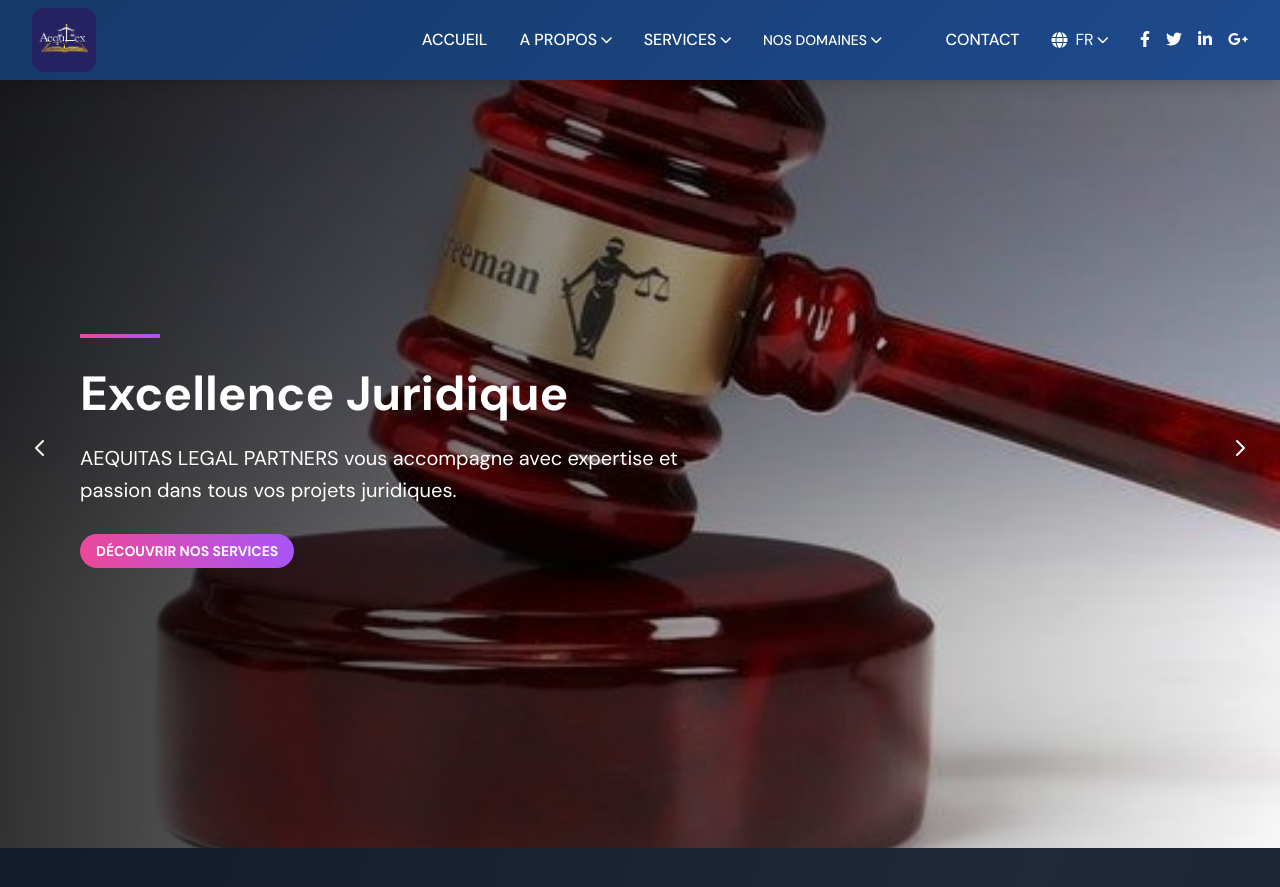
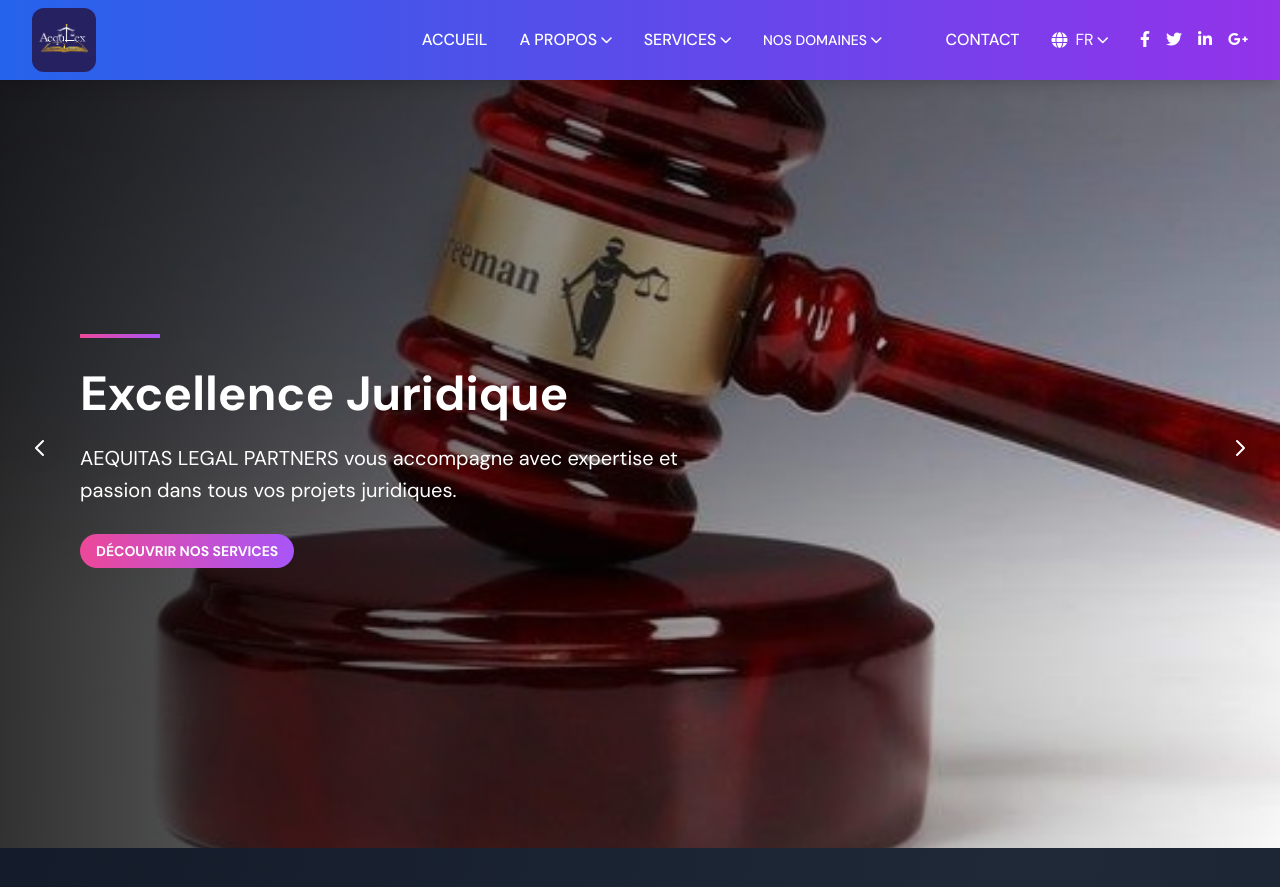
Before and after one commit to Pamoja-Solution/legal, a PHP site: page /index.php in a window 1280 px wide. Shown: the top 887 px of the page. Run offline with PHP 8.4, Linux system fonts and the light colour scheme; some libraries are stand-ins or nearby versions.

Commit message:
couleurs 7

```diff
--- a/entetes/header.php
+++ b/entetes/header.php
@@ -60,7 +60,7 @@ body {
     </style>
 </head>
 <body>
-    <nav class="nav-gradient fixed w-full top-0 z-50 shadow-lg mb-8">
+    <nav class="bg-gradient-to-r from-blue-600 to-purple-600 fixed w-full top-0 z-50 shadow-lg mb-8">
         <div class="max-w-7xl mx-auto px-4 sm:px-6 lg:px-8">
             <div class="flex justify-between h-20">
                 <div class="flex items-center">
```
